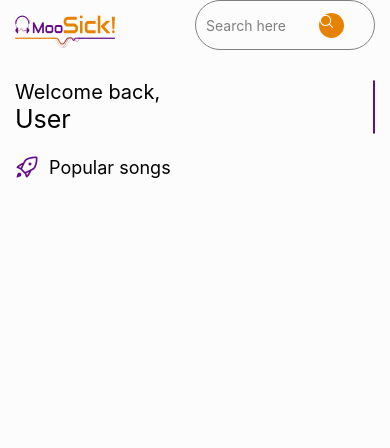
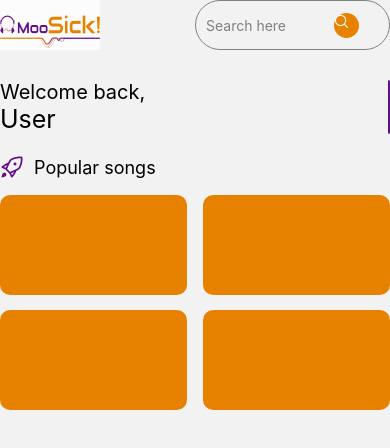
Before and after one commit to AlaaEddine20/react-native_music-player, a React Native app in the folder music_player/: screen / in a window 390 px wide. Shown: the top 448 px of the page. Built offline with nearby package versions, Linux system fonts and the light colour scheme; grey boxes are pictures that could not be loaded.

Commit message:
adds app screens routes

```diff
--- a/music_player/App.js
+++ b/music_player/App.js
@@ -1,13 +1,21 @@
-import { View } from "react-native";
+import { NavigationContainer } from "@react-navigation/native";
+import { createNativeStackNavigator } from "@react-navigation/native-stack";
 import Home from "./screens/Home";
-import { Container } from "./styles/StyledApp";
+import Login from "./screens/Login";
+import { View, SafeAreaView } from "react-native";
+
+const Stack = createNativeStackNavigator();
 
 export default function App() {
   return (
-    <Container>
-      <View style={{ paddingHorizontal: 15 }}>
-        <Home />
-      </View>
-    </Container>
+    <NavigationContainer>
+      <Stack.Navigator
+        initialRouteName="Home"
+        screenOptions={{ headerShown: false }}
+      >
+        <Stack.Screen name="Home" component={Home} />
+        <Stack.Screen name="Login" component={Login} />
+      </Stack.Navigator>
+    </NavigationContainer>
   );
 }
```
